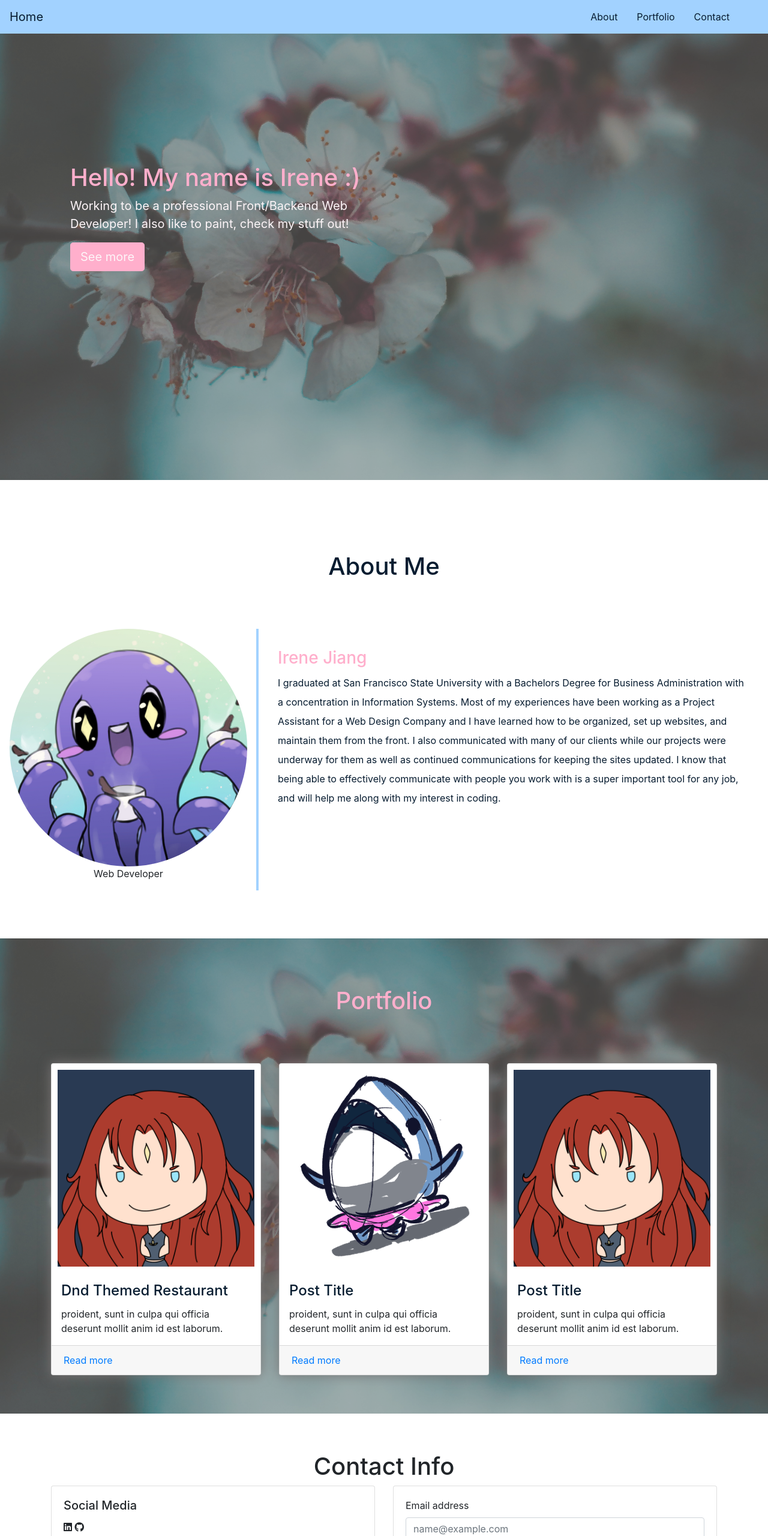
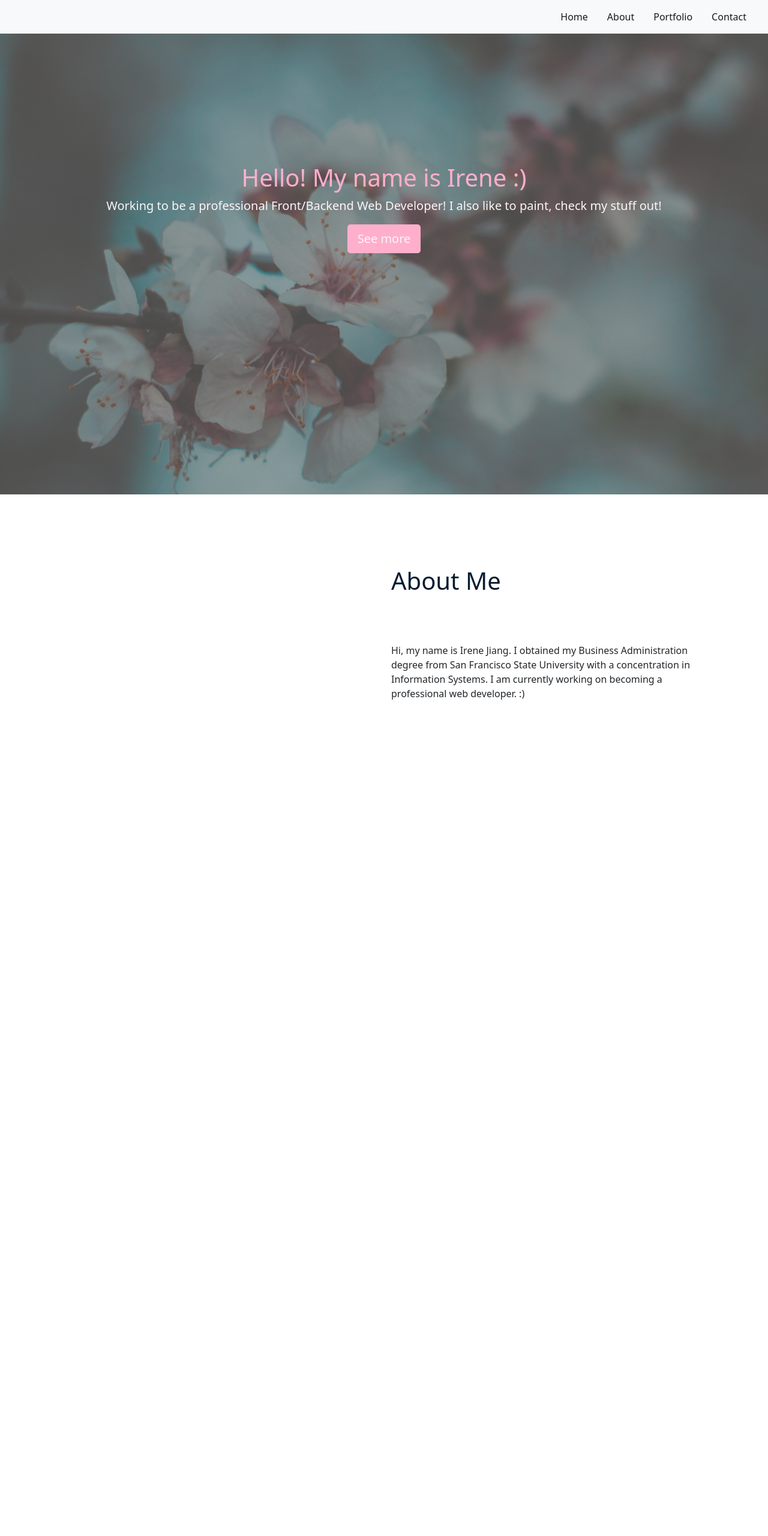
Before and after one commit to Clocloaky/portfoliopage, a website: page index.html in a window 1280 px wide. Shown: the top 2560 px of the page at 60% size. After the commit the page ends 1264 px from the top, so only its background shows below. Drawn offline with nearby package versions, Linux system fonts and the light colour scheme.

Commit message:
redoing this portfolio project with bootstrap 5. uh wow that first part took forever lul

```diff
--- a/css/main.css
+++ b/css/main.css
@@ -55,6 +55,14 @@
     position: relative;
 }
 
+.cover-image {
+    height: 96vh;
+    width: 100%;
+    background-attachment: fixed;
+    background-size: cover;
+    background-image: url('../images/headerback.jpg');
+}
+
 .about h1 {
     color: #071c30;
     margin: 1em 0em 2em 0em;
@@ -65,6 +73,7 @@
     top: 30%;
     margin: auto;
     padding: 2em;
+    text-align: center;
 
 }
 
@@ -75,7 +84,7 @@
 .description p {
     color: #fdf5f8;
     font-size: 20px;
-    width: 50%;
+
     line-height: 1.5;
 }
 
@@ -83,14 +92,6 @@
     border: 1px solid #FFAFCC;
     background: #FFAFCC;
     color: #fdf5f8;
-}
-
-/*header style*/
-.header {
-    background-image: url('../images/headerback.jpg');
-    background-attachment: fixed;
-    background-size: cover;
-    background-position: center;
 }
 
 .img-with-text {
@@ -131,6 +132,11 @@
     left: 0;
     top: 0;
     background: rgba(122, 118, 118, 0.4);
+}
+
+.image-container {
+    background: rgba(122, 118, 118, 0.5);
+    height: 96vh;
 }
 
 /*Portfolio*/
--- a/index.html
+++ b/index.html
@@ -1,223 +1,94 @@
-<!DOCTYPE html>
+<!doctype html>
 <html lang="en">
-<!--Testing to see if new repository works with the one on git-->
+
 <head>
-    <meta charset="UTF-8">
-    <meta http-equiv="X-UA-Compatible" content="IE=edge">
-    <meta name="viewport" content="width=device-width, initial-scale=1.0">
+    <!-- Required meta tags -->
+    <meta charset="utf-8">
+    <meta name="viewport" content="width=device-width, initial-scale=1">
 
-    <!---Link Stuff-->
-    <link rel="stylesheet" href="https://maxcdn.bootstrapcdn.com/bootstrap/4.0.0/css/bootstrap.min.css"
-        integrity="sha384-Gn5384xqQ1aoWXA+058RXPxPg6fy4IWvTNh0E263XmFcJlSAwiGgFAW/dAiS6JXm" crossorigin="anonymous">
+    <!-- Bootstrap CSS -->
+    <link href="https://cdn.jsdelivr.net/npm/bootstrap@5.0.2/dist/css/bootstrap.min.css" rel="stylesheet"
+        integrity="sha384-EVSTQN3/azprG1Anm3QDgpJLIm9Nao0Yz1ztcQTwFspd3yD65VohhpuuCOmLASjC" crossorigin="anonymous">
     <link rel="stylesheet" type="text/css" href="css/main.css">
-    <link rel="stylesheet" href="https://cdnjs.cloudflare.com/ajax/libs/font-awesome/6.1.1/css/all.min.css"
-        integrity="sha512-KfkfwYDsLkIlwQp6LFnl8zNdLGxu9YAA1QvwINks4PhcElQSvqcyVLLD9aMhXd13uQjoXtEKNosOWaZqXgel0g=="
-        crossorigin="anonymous" referrerpolicy="no-referrer" />
-
-    <title>Portfolio Page</title>
+    <title>Irene Jiang</title>
 </head>
 
-<body class="maincolor">
+<body>
 
-    <header class="header">
-        <div class="overlay"></div>
-        <div class="container">
-            <div class="description">
-                <h1>Hello! My name is Irene :)</h1>
-                <p>Working to be a professional Front/Backend Web Developer! I also like to paint, check my stuff
-                    out!</p>
-                <button class="btn btn-outline-secondary btn-lg">See more</button>
+    <nav class="navbar navbar-expand-lg navbar-light bg-light">
+        <div class="container-fluid">
+            <button class="navbar-toggler" type="button" data-bs-toggle="collapse"
+                data-bs-target="#navbarSupportedContent" aria-controls="navbarSupportedContent" aria-expanded="false"
+                aria-label="Toggle navigation">
+                <span class="navbar-toggler-icon"></span>
+            </button>
+            <!--<h1>Irene Jiang</h1> -->
+            <div class="collapse navbar-collapse" id="navbarSupportedContent">
+                <ul class="navbar-nav ms-auto mb-2 mb-lg-0 ">
+                    <li class="nav-item">
+                        <a class="nav-link active" aria-current="page" href="#">Home</a>
+                    </li>
+                    <li class="nav-item">
+                        <a class="nav-link active" aria-current="page" href="#">About</a>
+                    </li>
+                    <li class="nav-item">
+                        <a class="nav-link active" aria-current="page" href="#">Portfolio</a>
+                    </li>
+                    <li class="nav-item">
+                        <a class="nav-link active" aria-current="page" href="#">Contact</a>
+                    </li>
+                </ul>
             </div>
-        </div>
-    </header>
-
-    <nav class="navbar navbar-expand-lg fixed-top">
-        <a href="#" class="navbar-brand">Home</a>
-        <button class="navbar-toggler" type="button" data-toggle="collapse" data-target="#navbarSupportedContent"
-            aria-controls="navbarSupportContent" aria-expanded="false" aria-label="Toggle navigation">
-            <span class="navbar-toggler-icon"></span>
-        </button>
-        <div class="collapse navbar-collapse" id="navBarSupportedContent">
-            <ul class="navbar-nav mr-4">
-                <li class="nav-item">
-                    <a href="#" class="nav-link" data-value="about">About</a>
-                </li>
-                <li class="nav-item">
-                    <a href="#" class="nav-link" data-value="portfolio">Portfolio</a>
-                </li>
-                <li class="nav-item">
-                    <a href="#" class="nav-link" data-value="contact">Contact</a>
-                </li>
-            </ul>
         </div>
     </nav>
 
-    <div class="about">
-        <h1 class="text-center">About Me</h1>
-        <div class="row">
-            <!--Left side-->
-            <div class="img-with-text col-lg-4 col-md-4 col-sm-12">
-                <img src="images/aboutimage.jpg" alt="a picture of me!" class="img-fluid">
-                <p>Web Developer</p>
-            </div>
-            <!--Right side-->
-            <div class="col-lg-8 col-md-8 col-sm-12 desc">
-                <h3>Irene Jiang</h3>
-                <p>I graduated at San Francisco State University with a Bachelors Degree for Business Administration
-                    with a
-                    concentration in Information Systems. Most of my experiences have been working as a Project
-                    Assistant
-                    for a Web Design Company and I have learned how to be organized, set up websites, and maintain them
-                    from the front. I also communicated with many of our clients while our projects were underway for
-                    them as well as continued communications for keeping the sites updated. I know that being able to
-                    effectively communicate with people you work with is a super important tool for any job, and will
-                    help me along with my interest in coding.
-                </p>
+    <header>
+        <div class="cover-image">
+            <div class="image-container d-flex justify-content-center">
+                    <div class="description">
+                        <h1>Hello! My name is Irene :)</h1>
+                        <p>Working to be a professional Front/Backend Web Developer! I also like to paint, check my
+                            stuff
+                            out!</p>
+                        <button class="btn btn-outline-secondary btn-lg">See more</button>
+                    </div>
+
             </div>
         </div>
-    </div>
 
-    <div class="portfolio">
-        <div class="overlay"></div>
+    </header>
+
+    <div class="about">
         <div class="container">
             <div class="row">
-                <div class="col-12">
-                    <h1 class="text-center">Portfolio</h1>
+                <div class="col-sm-6 col-12">
+                  <!--  <img src="/images/aboutimage.jpg" alt="octopus pic :0"> -->
                 </div>
-            </div>
-            <div class="row">
-                <div class="col-md-4 col-lg-4 col-sm-12">
-                    <div class="card">
-                        <div class="card-img portfolio-img-container">
-                            <img src="images/placeholder.png" class="img-fluid">
-                        </div>
-
-                        <div class="card-body">
-                            <h4 class="card-title">Dnd Themed Restaurant</h4>
-                            <p class="card-text">
-
-                                proident, sunt in culpa qui officia deserunt mollit anim id est laborum.
-                            </p>
-                        </div>
-                        <div class="card-footer">
-                            <a href="" class="card-link">Read more</a>
-                        </div>
-                    </div>
-                </div>
-
-                <div class="col-md-4 col-lg-4 col-sm-12">
-                    <div class="card">
-                        <div class="card-img portfolio-img-container">
-                            <img src="images/placeholder2.png" class="img-fluid">
-                        </div>
-
-                        <div class="card-body">
-                            <h4 class="card-title">Post Title</h4>
-                            <p class="card-text">
-
-                                proident, sunt in culpa qui officia deserunt mollit anim id est laborum.
-                            </p>
-                        </div>
-                        <div class="card-footer">
-                            <a href="" class="card-link">Read more</a>
-                        </div>
-                    </div>
-                </div>
-
-                <div class="col-md-4 col-lg-4 col-sm-12">
-                    <div class="card">
-                        <div class="card-img portfolio-img-container">
-                            <img src="images/placeholder.png" class="img-fluid">
-                        </div>
-
-                        <div class="card-body">
-                            <h4 class="card-title">Post Title</h4>
-                            <p class="card-text">
-
-                                proident, sunt in culpa qui officia deserunt mollit anim id est laborum.
-                            </p>
-                        </div>
-                        <div class="card-footer">
-                            <a href="" class="card-link">Read more</a>
-                        </div>
-                    </div>
+                <div class="col-sm-6 col-12">
+                    <h1>About Me</h1>
+                    <p>Hi, my name is Irene Jiang. I obtained my Business Administration degree from San Francisco State
+                        University with a concentration in Information Systems. I am currently working on becoming a
+                        professional web developer. :)</p>
                 </div>
             </div>
         </div>
     </div>
 
-    <div class="contact">
-        <div class="container">
 
-            <div class="row">
 
-                <div class="col-12">
-                    <h1 class="text-center">Contact Info</h1>
-                </div>
 
-                <div class="col-lg-6 col-12">
+    <!-- Optional JavaScript; choose one of the two! -->
 
-                    <div class="card">
-                        <div class="card-body">
-                            <h5 class="card-title">Social Media</h5>
-                            <i class="fa-brands fa-linkedin"></i>
-                            <i class="fa-brands fa-github"></i>
-                        </div>
-                    </div>
+    <!-- Option 1: Bootstrap Bundle with Popper -->
+    <script src="https://cdn.jsdelivr.net/npm/bootstrap@5.0.2/dist/js/bootstrap.bundle.min.js"
+        integrity="sha384-MrcW6ZMFYlzcLA8Nl+NtUVF0sA7MsXsP1UyJoMp4YLEuNSfAP+JcXn/tWtIaxVXM"
+        crossorigin="anonymous"></script>
 
-                    <div class="row">
-
-                        <div class="col-md-6 col-12">
-                            <div class="card">
-                                <div class="card-body">
-                                    <h5 class="card-title">Email</h5>
-                                    <p class="card-text"><i class="fa-solid fa-envelope"></i> ijiang200292@hotmail.com</p>
-                                </div>
-                            </div>
-                        </div>
-
-                        <div class="col-md-6 col-12">
-                            <div class="card">
-                                <div class="card-body">
-                                    <h5 class="card-title">Phone</h5>
-                                    <p><i class="fa-solid fa-phone"></i> (xxx) xxx - xxxx</p>
-                                </div>
-                            </div>
-                        </div>
-
-                    </div>
-
-                </div>
-
-                <div class="col-lg-6 col-12">
-                    <div class="card">
-                        <div class="card-body">
-                            <form>
-                                <div class="form-group">
-                                    <label for="exampleFormControlInput1">Email address</label>
-                                    <input type="email" class="form-control" id="exampleFormControlInput1"
-                                        placeholder="name@example.com">
-                                </div>
-                            </form>
-                        </div>
-                    </div>
-                </div>
-
-            </div>
-
-        </div>
-    </div>
-
-    <script src="https://code.jquery.com/jquery-3.3.1.slim.min.js"
-        integrity="sha384-q8i/X+965DzO0rT7abK41JStQIAqVgRVzpbzo5smXKp4YfRvH+8abtTE1Pi6jizo"
-        crossorigin="anonymous"></script>
-    <script src="https://cdn.jsdelivr.net/npm/popper.js@1.14.7/dist/umd/popper.min.js"
-        integrity="sha384-UO2eT0CpHqdSJQ6hJty5KVphtPhzWj9WO1clHTMGa3JDZwrnQq4sF86dIHNDz0W1"
-        crossorigin="anonymous"></script>
-    <script src="https://cdn.jsdelivr.net/npm/bootstrap@4.3.1/dist/js/bootstrap.min.js"
-        integrity="sha384-JjSmVgyd0p3pXB1rRibZUAYoIIy6OrQ6VrjIEaFf/nJGzIxFDsf4x0xIM+B07jRM"
-        crossorigin="anonymous"></script>
-    <script type="text/javascript" src='js/main.js'></script>
+    <!-- Option 2: Separate Popper and Bootstrap JS -->
+    <!--
+    <script src="https://cdn.jsdelivr.net/npm/@popperjs/core@2.9.2/dist/umd/popper.min.js" integrity="sha384-IQsoLXl5PILFhosVNubq5LC7Qb9DXgDA9i+tQ8Zj3iwWAwPtgFTxbJ8NT4GN1R8p" crossorigin="anonymous"></script>
+    <script src="https://cdn.jsdelivr.net/npm/bootstrap@5.0.2/dist/js/bootstrap.min.js" integrity="sha384-cVKIPhGWiC2Al4u+LWgxfKTRIcfu0JTxR+EQDz/bgldoEyl4H0zUF0QKbrJ0EcQF" crossorigin="anonymous"></script>
+    -->
 </body>
 
 </html>
--- a/package.json
+++ b/package.json
@@ -12,5 +12,8 @@
   "license": "ISC",
   "devDependencies": {
     "lite-server": "^2.5.4"
+  },
+  "dependencies": {
+    "bootstrap": "^5.1.3"
   }
 }
```
Also changed, not shown: 2 other files.
